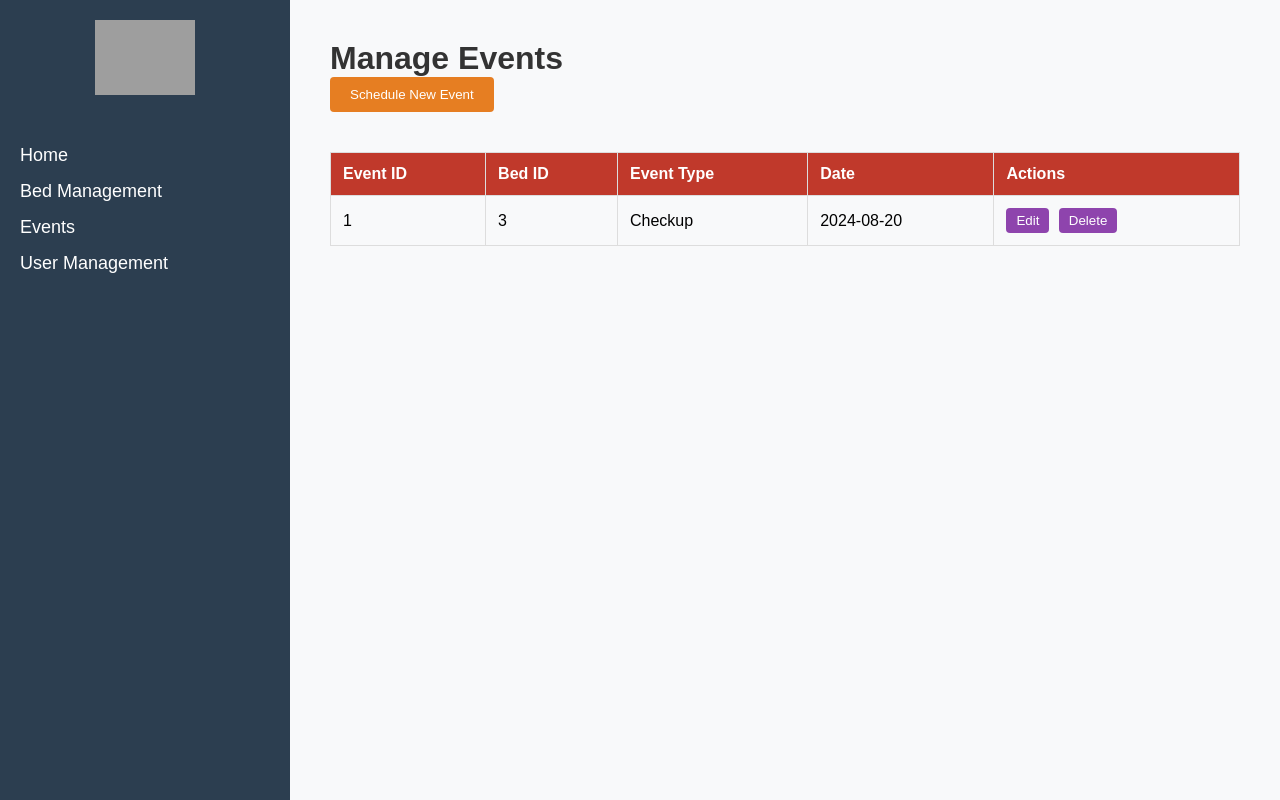
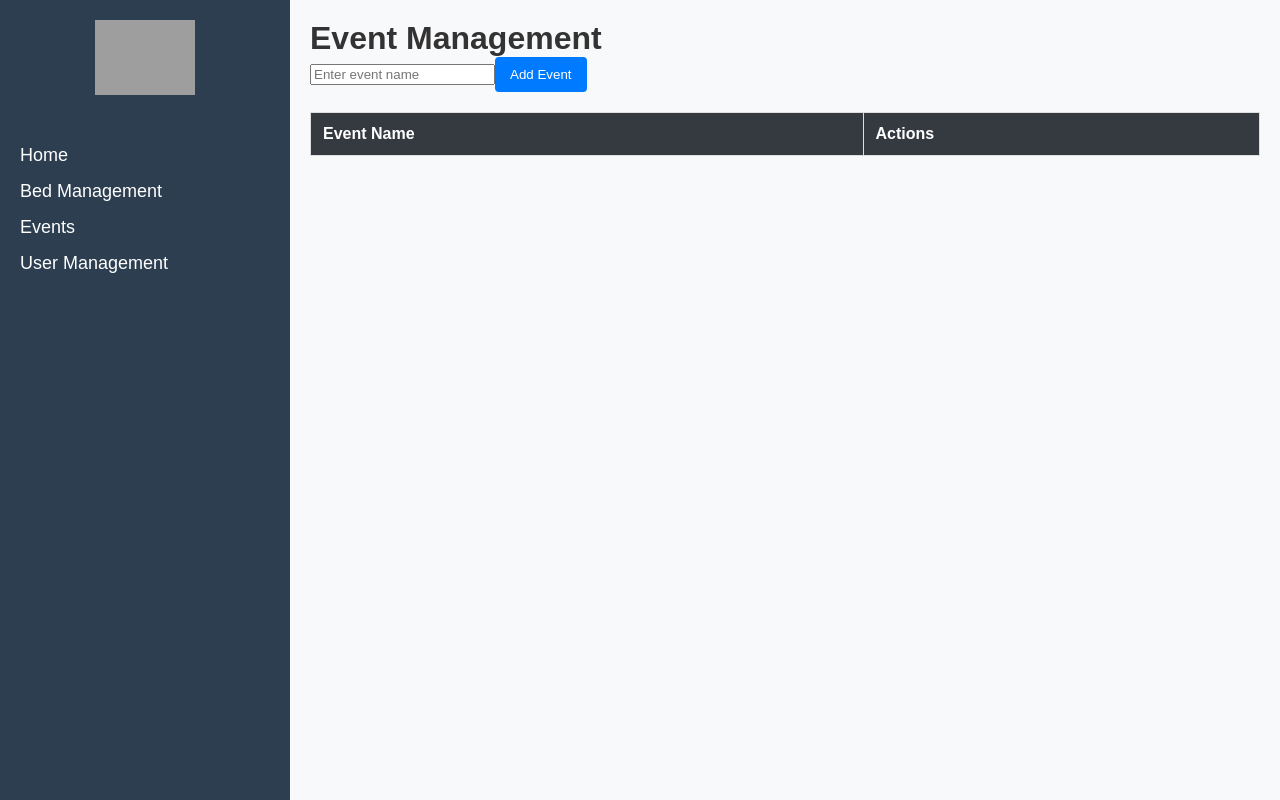
Before and after one commit to JamesRandall5/healthcare-calendar, a React app: page /events in a window 1280 px wide. Built offline with nearby package versions, Linux system fonts and the light colour scheme; grey boxes are pictures that could not be loaded.

Commit message:
Update Events.js

```diff
--- a/src/pages/Events.js
+++ b/src/pages/Events.js
@@ -1,29 +1,56 @@
-import React from 'react';
+// src/pages/Events.js
+import React, { useState } from 'react';
 import './Events.css';
 
 const Events = () => {
+    const [events, setEvents] = useState([]);
+    const [newEvent, setNewEvent] = useState('');
+
+    const addEvent = () => {
+        if (newEvent.trim()) {
+            setEvents([...events, { id: Date.now(), name: newEvent }]);
+            setNewEvent('');
+        }
+    };
+
+    const editEvent = (id) => {
+        const name = prompt('Enter new name for the event:');
+        if (name) {
+            setEvents(events.map(event => event.id === id ? { ...event, name } : event));
+        }
+    };
+
+    const deleteEvent = (id) => {
+        setEvents(events.filter(event => event.id !== id));
+    };
+
     return (
-        <div className="container">
-            <h1>Manage Events</h1>
-            <button className="add-event-btn">Schedule New Event</button>
-            <table className="event-table">
+        <div className="events">
+            <h1>Event Management</h1>
+            <input
+                type="text"
+                value={newEvent}
+                onChange={(e) => setNewEvent(e.target.value)}
+                placeholder="Enter event name"
+            />
+            <button onClick={addEvent}>Add Event</button>
+            <table>
                 <thead>
                     <tr>
-                        <th>Event ID</th>
-                        <th>Bed ID</th>
-                        <th>Event Type</th>
-                        <th>Date</th>
+                        <th>Event Name</th>
                         <th>Actions</th>
                     </tr>
                 </thead>
                 <tbody>
-                    <tr>
-                        <td>1</td>
-                        <td>3</td>
-                        <td>Checkup</td>
-                        <td>2024-08-20</td>
-                        <td><button>Edit</button> <button>Delete</button></td>
-                    </tr>
+                    {events.map(event => (
+                        <tr key={event.id}>
+                            <td>{event.name}</td>
+                            <td>
+                                <button onClick={() => editEvent(event.id)}>Edit</button>
+                                <button onClick={() => deleteEvent(event.id)}>Delete</button>
+                            </td>
+                        </tr>
+                    ))}
                 </tbody>
             </table>
         </div>
```
